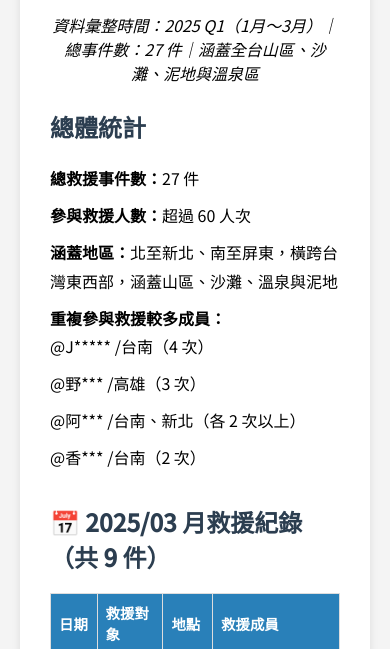
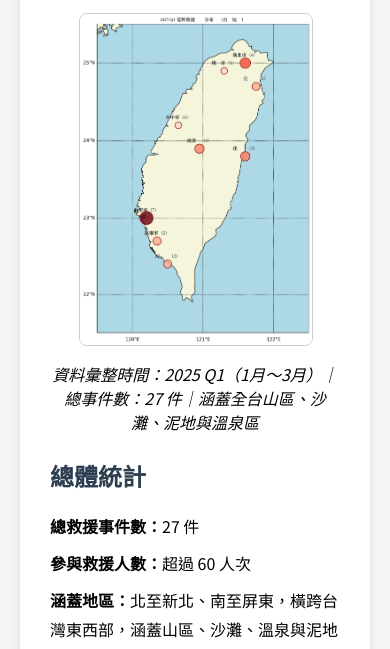
Before and after one commit to liberchen/wildrescue-main-web, a website: page public/rescue-stats.html in a window 390 px wide. Shown: the part 156-805 px from the top of the page. Drawn offline with Linux system fonts and the light colour scheme.

Commit message:
Update rescue-stats.html

```diff
--- a/public/rescue-stats.html
+++ b/public/rescue-stats.html
@@ -1,3 +1,6 @@
+<!DOCTYPE html>
+<html lang="zh-TW">
+<head>
   <!DOCTYPE html>
   <html lang="zh-TW">
   <head>
@@ -19,6 +22,7 @@
         padding: 20px 30px;
         border-radius: 8px;
         box-shadow: 0 4px 8px rgba(0,0,0,0.1);
+        position: relative; /* 使子元素可以定位 */
       }
       h1, h2, h3 {
         color: #2c3e50;
@@ -26,6 +30,19 @@
       h1 {
         text-align: center;
         margin-bottom: 1rem;
+      }
+      .heatmap-container {
+        float: right; /* 讓圖片浮於右側 */
+        margin-left: 1rem;
+        margin-bottom: 1rem;
+        max-width: 300px; /* 可依需求調整寬度 */
+      }
+      .heatmap-container img {
+        width: 100%;
+        height: auto;
+        display: block;
+        border: 1px solid #ccc;
+        border-radius: 8px;
       }
       .stats-summary {
         margin-bottom: 2rem;
@@ -68,6 +85,12 @@
         background-color: #1f6391;
       }
       @media (max-width: 768px) {
+        .heatmap-container {
+          float: none;
+          margin: 0 auto 1rem;
+          max-width: 80%;
+          text-align: center;
+        }
         table, th, td {
           font-size: 0.9rem;
         }
@@ -77,11 +100,17 @@
   <body>
   <div class="container">
     <h1>2025 Q1 荒野救援成果彙報</h1>
+    <!-- 右上方熱點圖容器 -->
+    <div class="heatmap-container">
+      <!-- 請依實際檔名/路徑調整 src 屬性 -->
+      <img src="images/2025Q1-heatmap.png" alt="2025 Q1 救援地點熱點圖">
+    </div>
+
     <p style="text-align:center; font-style: italic; margin-bottom: 1.5rem;">
       資料彙整時間：2025 Q1（1月～3月）｜總事件數：27 件｜涵蓋全台山區、沙灘、泥地與溫泉區
     </p>
 
-  <!-- 總體統計 -->
+    <!-- 總體統計範例 -->
     <section class="stats-summary">
       <h2>總體統計</h2>
       <ul>
```
Also changed, not shown: public/images/2025Q1-heatmap.png (added). Lines whose indentation alone changed are shown as unchanged.
